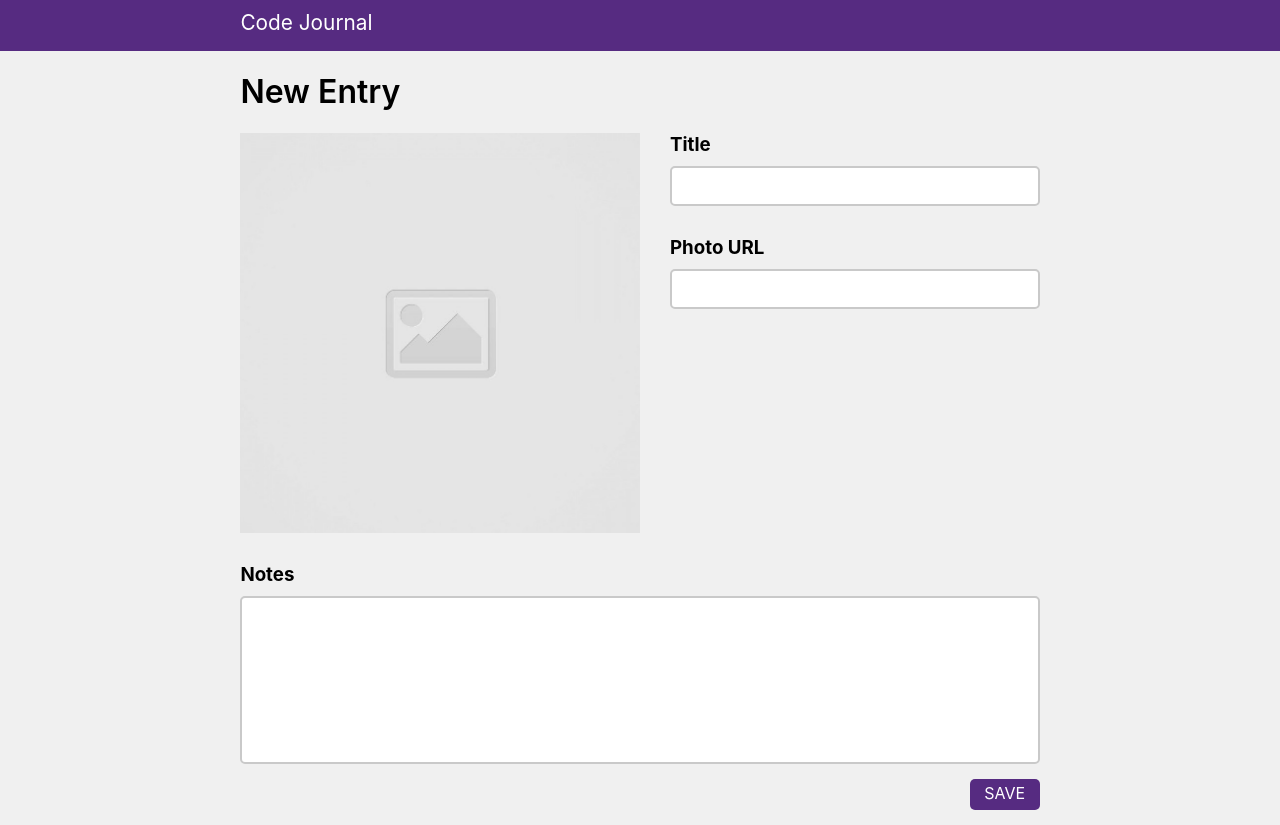
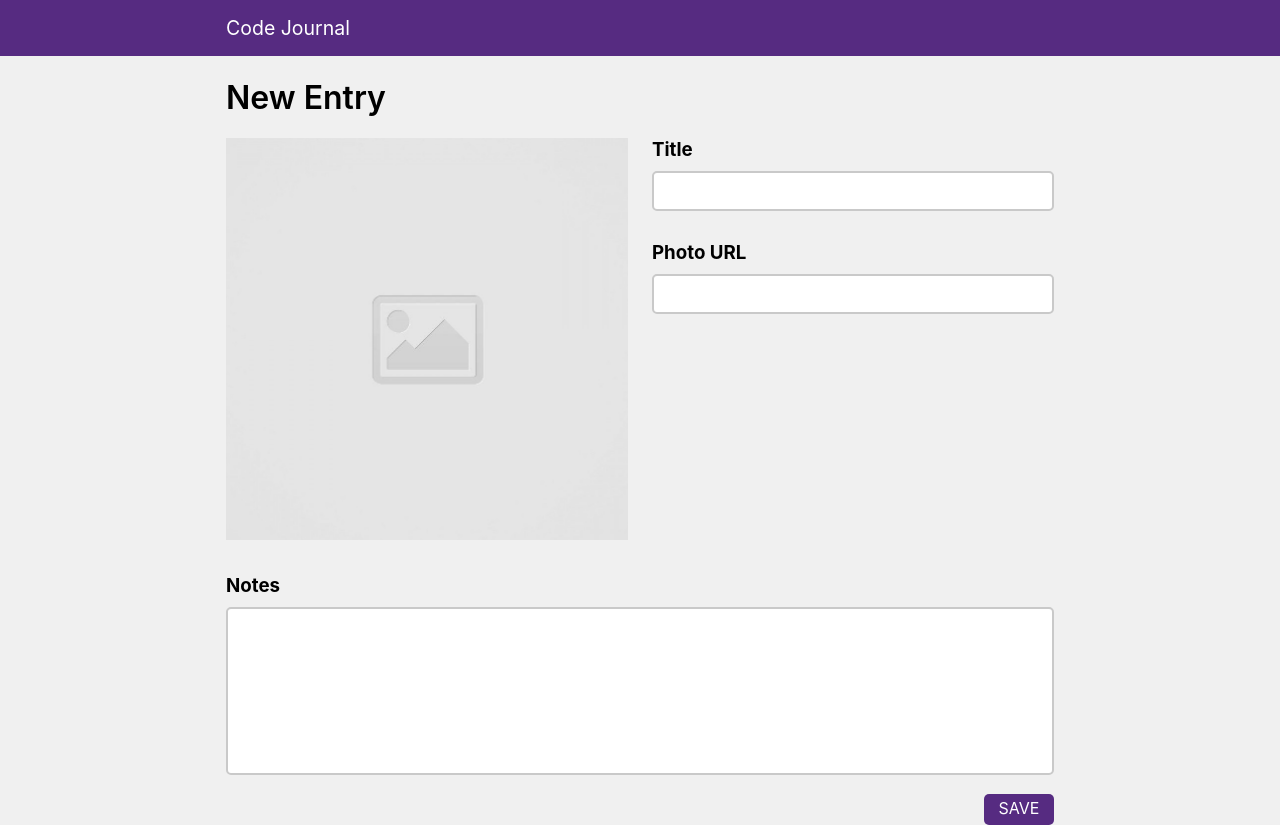
Before and after one commit to Henry-Nichols/code-journal, a website: page index.html in a window 1280 px wide. Drawn offline with Linux system fonts and the light colour scheme.

Commit message:
Fixed JS and CSS and HTML

```diff
--- a/css/styles.css
+++ b/css/styles.css
@@ -6,17 +6,12 @@ body {
   background-color: rgb(240, 240, 240);
 }
 
-main {
-  display: flex;
-}
-
 h1 {
   font-weight: 640;
 }
 
-.title-header {
-  margin-top: 0;
-  margin-bottom: 10px;
+h2 {
+  font-weight: 400;
 }
 
 h3 {
@@ -24,21 +19,10 @@ h3 {
   margin-bottom: 10px;
 }
 
-form {
-  width: 100%;
-  display: flex;
-  flex-direction: column;
-  justify-content: center;
-  align-items: flex-start;
-}
-
 header {
   background-color: rgb(86, 43, 129);
-  padding-top: 10px;
-  font-size: 1.3rem;
+  font-size: 13px;
   color: white;
-  width: 100%;
-  height: 51px;
 }
 
 textarea {
@@ -49,31 +33,20 @@ textarea {
   border: 2px solid rgb(201, 201, 201);
 }
 
-.center-column {
-  align-items: center;
+.title-header {
+  margin-top: 0;
+  margin-bottom: 10px;
 }
 
-.left-column {
-  width: 25%;
-}
-
-.right-column {
-  width: 25%;
+.text-box {
+  width: 100%;
+  height: 40px;
+  border-radius: 5px;
+  outline-color: rgb(86, 43, 129);
+  border: 2px solid rgb(201, 201, 201);
 }
 
 .image {
-  width: 50%;
-  max-width: 50%;
-  max-height: 50%;
-}
-
-.image-div {
-  display: flex;
-  gap: 30px;
-  width: 100%;
-}
-
-.submit-div {
   width: 100%;
 }
 
@@ -91,39 +64,10 @@ textarea {
   padding-bottom: 4px;
 }
 
-.text-box {
-  width: 100%;
-  height: 40px;
-  border-radius: 5px;
-  outline-color: rgb(86, 43, 129);
-  border: 2px solid rgb(201, 201, 201);
-}
-
-.title-div {
-  width: 100%;
-}
-
-@media only screen and (max-width: 579px) {
-  .image-div {
-    flex-direction: column;
-    width: 100%;
-  }
-
+@media only screen and (max-width: 768px) {
   .image {
     max-width: 100%;
     width: 100%;
     height: 275px;
   }
-
-  .left-column {
-    width: 20px;
-  }
-
-  .right-column {
-    width: 20px;
-  }
-
-  .text-box {
-    margin-bottom: 0;
-  }
 }
--- a/index.html
+++ b/index.html
@@ -15,38 +15,52 @@
   <link rel="stylesheet" href="css/styles.css">
 </head>
 <body>
+
+  <header>
+    <div class="container">
+      <div class="row">
+        <div class="column-full">
+          <h2>Code Journal</h2>
+        </div>
+      </div>
+    </div>
+  </header>
+
   <main>
-      <div class="left-column">
-        <header></header>
+    <div class="container">
+      <form id="form" action="">
+        <div class="row">
+          <div class="column-full">
+            <h1>New Entry</h1>
           </div>
-      <div class="center-column">
-        <div data-view="entry-form">
-            <header>
-              Code Journal
-            </header>
-          <form id="form" >
-            <h1>New Entry</h1>
-            <div class="image-div">
+        </div>
+
+        <div class="row">
+          <div class="column-half">
             <input type="image" id="imageOutput" class="image" src="./images/placeholder-image-square.jpg" alt="">
-              <div class="title-div">
+          </div>
+          <div class="column-half">
             <h3 class="title-header">Title</h3>
             <input class="text-box" type="text" required>
             <h3>Photo URL</h3>
             <input class="text-box" id="imageInput" type="text" required>
           </div>
         </div>
+
+        <div class="row">
+          <div class="column-full">
             <h3>Notes</h3>
             <textarea name="" id="" cols="100" rows="10" required></textarea>
-            <div class="submit-div">
-              <button id = "submit-id" class="submit-btn" type="submit" >SAVE</button>
-            </div>
-          </form>
           </div>
         </div>
-      <div class="right-column">
-        <header>
 
-        </header>
+        <div class="row btn">
+          <div class="column-full">
+            <button id="submit-id" class="submit-btn" type="submit">SAVE</button>
+          </div>
+        </div>
+
+      </form>
     </div>
   </main>
   <script src="js/data.js"></script>
```
Lines whose indentation alone changed are shown as unchanged.
